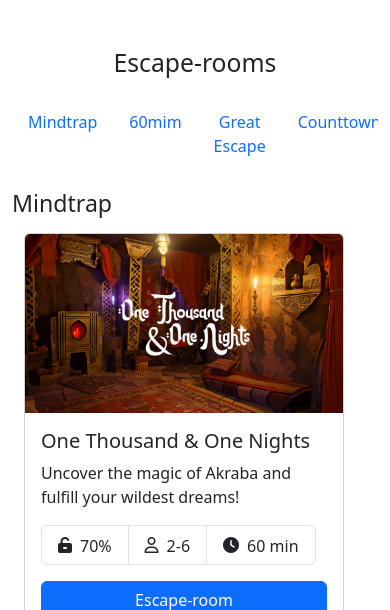
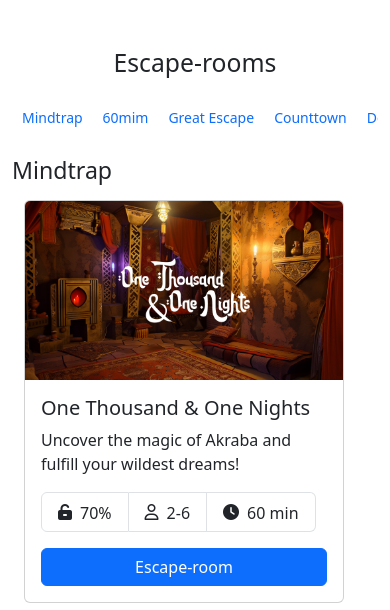
Before and after one commit to Jim-Daoulas/escape-rooms, a PHP site: page / in a window 390 px wide. Shown: the top 610 px of the page. Run offline with PHP 8.4, Linux system fonts and the light colour scheme; some libraries are stand-ins or nearby versions.

Commit message:
fixe mobile menu

```diff
--- a/style.css
+++ b/style.css
@@ -20,8 +20,12 @@
         width: 100%;
         flex-direction: row !important;
         position: sticky;
+        overflow-x: auto;
+        overflow-y: hidden;
+        flex-wrap: nowrap;
         top: 0;
         z-index: 2;
+        background-color: white;
     }
 
     .list-group .d-flex {
@@ -31,12 +35,15 @@
     .row {
         gap: 15px;
     }
-    .nav
-    {
-        overflow-x: auto;
-        overflow-y: hidden;
-        flex-wrap: nowrap;
+    .nav-item {
+        white-space: nowrap; /* Εμποδίζει το σπάσιμο των λέξεων */
     }
+
+    .nav-link {
+        padding: 5px 10px; /* Μείωσε το padding για να μικρύνει */
+        font-size: 14px; /* Μείωσε λίγο το μέγεθος της γραμματοσειράς */
+    }
+
 
 }
 @media only screen and (min-width: 2468px) and (max-width: 7000px)
```
